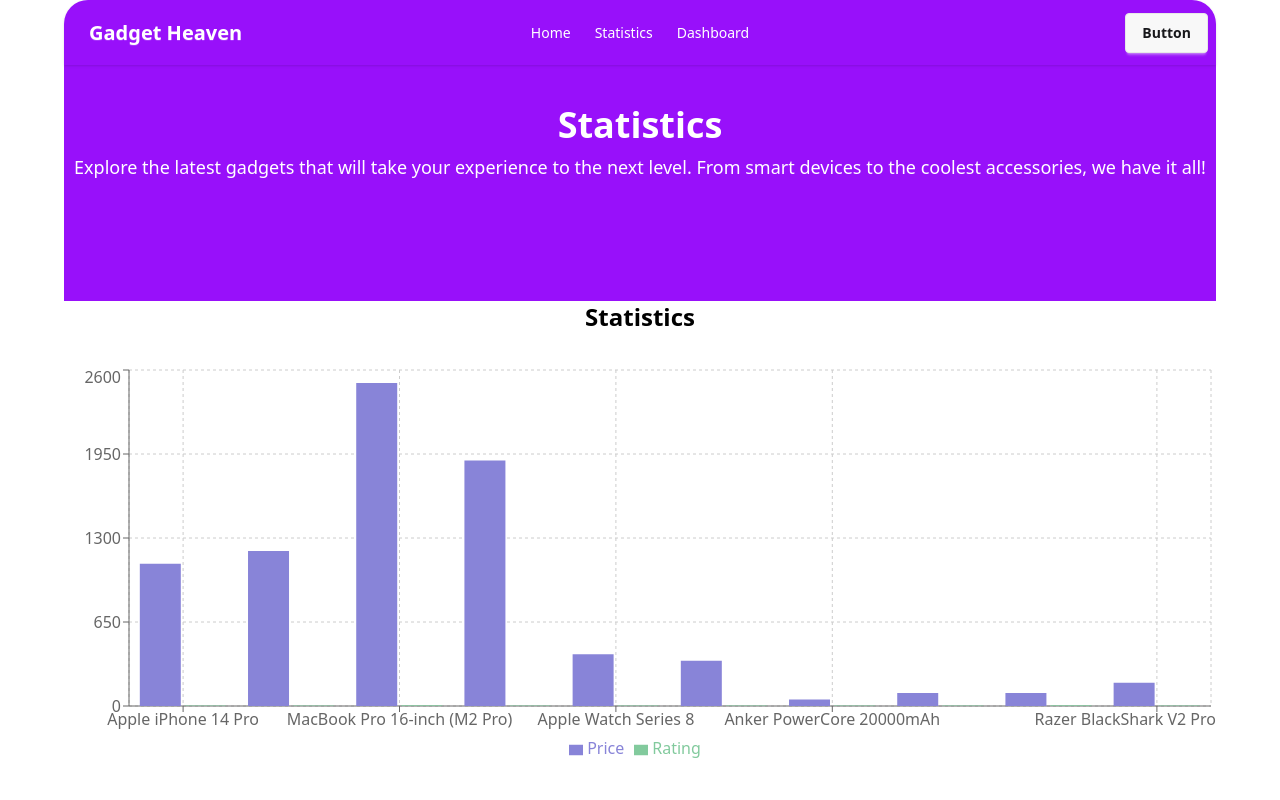
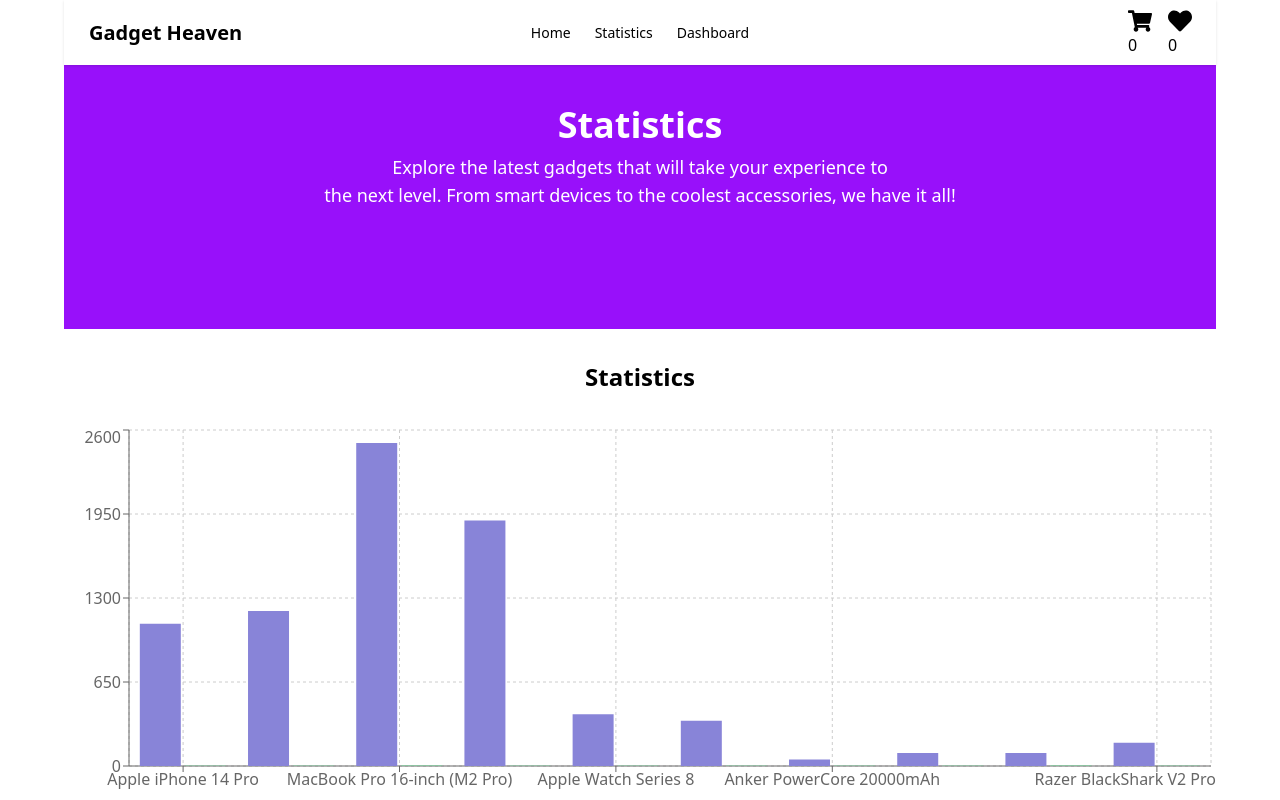
Before and after one commit to feeza-T/Gadget-Heaven, a React (Vite) app: page /statistics in a window 1280 px wide. Shown: the top 800 px of the page. Built offline with nearby package versions, Linux system fonts and the light colour scheme.

Commit message:
Done the navbar parts Cart and Wishlist icon with their functionality

```diff
--- a/package.json
+++ b/package.json
@@ -13,6 +13,7 @@
     "@tailwindcss/vite": "^4.0.3",
     "localforage": "^1.10.0",
     "match-sorter": "^8.0.0",
+    "prop-types": "^15.8.1",
     "react": "^18.3.1",
     "react-dom": "^18.3.1",
     "react-icons": "^5.4.0",
--- a/src/components/addToCart/AddToCart.jsx
+++ /dev/null
@@ -1,24 +0,0 @@
-import { Tab, Tabs, TabList, TabPanel } from 'react-tabs';
-import 'react-tabs/style/react-tabs.css';
-
-const AddToCart = () => {
-    return (
-        <div>
-              <Tabs>
-    <TabList>
-      <Tab>Title 1</Tab>
-      <Tab>Title 2</Tab>
-    </TabList>
-
-    <TabPanel>
-      <h2>Any content 1</h2>
-    </TabPanel>
-    <TabPanel>
-      <h2>Any content 2</h2>
-    </TabPanel>
-  </Tabs>
-        </div>
-    );
-};
-
-export default AddToCart;
--- a/src/components/dashBoard/Dashboard.jsx
+++ b/src/components/dashBoard/Dashboard.jsx
@@ -43,7 +43,7 @@
     if (addedItem) {
       const updatedCart = [...addList, addedItem];
       setAddList(updatedCart);
-      setTotalPrice(updatedCart.reduce((acc, item) => acc + item.price, 0)); // Update total price
+      setTotalPrice(updatedCart.reduce((acc, item) => acc + item.price, 0));
     }
   };
 
@@ -57,9 +57,6 @@
           From smart devices to the coolest accessories, we have it all!
         </p>
       </div>
-
-      {/* Middle Section with Cart/Wishlist Info */}
-
 
       {/* Tabs Section */}
       <Tabs selectedIndex={activeTab} onSelect={(index) => setActiveTab(index)}>
--- a/src/components/navbar/Navbar.jsx
+++ b/src/components/navbar/Navbar.jsx
@@ -1,41 +1,92 @@
+import { FaHeart, FaShoppingCart } from "react-icons/fa";
 import { Link, useLocation } from "react-router-dom";
+import PropTypes from "prop-types"; // ✅ Import PropTypes
 
-const Navbar = () => {
+const Navbar = ({ cartList, wishList }) => {
   const location = useLocation();
 
-    const isGadgetDetailPage = location.pathname.startsWith("/gadgets/");
+  const isWhiteNavbar =
+    location.pathname.startsWith("/gadgets/") ||
+    location.pathname.startsWith("/dashboard") ||
+    location.pathname.startsWith("/statistics");
 
   return (
-        <div className={`navbar w-full shadow-sm ${isGadgetDetailPage ? "bg-white text-black" : "bg-purple-600 text-white rounded-t-3xl"}`}>
+    <div
+      className={`navbar w-full shadow-sm ${
+        isWhiteNavbar ? "bg-white text-black" : "bg-purple-600 text-white rounded-t-3xl"
+      }`}
+    >
       <div className="navbar-start">
         <div className="dropdown">
           <div tabIndex={0} role="button" className="btn btn-ghost lg:hidden">
-                        <svg xmlns="http://www.w3.org/2000/svg" className="h-5 w-5" fill="none" viewBox="0 0 24 24" stroke="currentColor">
+            <svg
+              xmlns="http://www.w3.org/2000/svg"
+              className="h-5 w-5"
+              fill="none"
+              viewBox="0 0 24 24"
+              stroke="currentColor"
+            >
               <path strokeLinecap="round" strokeLinejoin="round" strokeWidth="2" d="M4 6h16M4 12h8m-8 6h16" />
             </svg>
           </div>
-                    <ul tabIndex={0} className="menu menu-sm dropdown-content bg-base-100 rounded-box z-10 mt-3 w-52 p-2 shadow">
-                        <li><Link to="/">Home</Link></li>
-                        <li><Link to="/statistics">Statistics</Link></li>
-                        <li><Link to="/dashboard">Dashboard</Link></li>
+          <ul
+            tabIndex={0}
+            className="menu menu-sm dropdown-content bg-white text-black rounded-box z-10 mt-3 w-52 p-2 shadow"
+          >
+            <li>
+              <Link to="/">Home</Link>
+            </li>
+            <li>
+              <Link to="/statistics">Statistics</Link>
+            </li>
+            <li>
+              <Link to="/dashboard">Dashboard</Link>
+            </li>
           </ul>
         </div>
-                <Link to="/" className="btn btn-ghost text-xl">Gadget Heaven</Link>
+        <Link to="/" className="btn btn-ghost text-xl">
+          Gadget Heaven
+        </Link>
       </div>
 
       <div className="navbar-center hidden lg:flex">
         <ul className="menu menu-horizontal px-1">
-                    <li><Link to="/">Home</Link></li>
-                    <li><Link to="/statistics">Statistics</Link></li>
-                    <li><Link to="/dashboard">Dashboard</Link></li>
+          <li>
+            <Link to="/">Home</Link>
+          </li>
+          <li>
+            <Link to="/statistics">Statistics</Link>
+          </li>
+          <li>
+            <Link to="/dashboard">Dashboard</Link>
+          </li>
         </ul>
       </div>
 
-            <div className="navbar-end">
-                <button className="btn">Button</button>
+      <div className="navbar-end flex items-center">
+        <Link to="/dashboard" className="mr-4">
+          <FaShoppingCart className="text-2xl" />
+          {cartList.length}
+        </Link>
+        <Link to="/dashboard" className="mr-4">
+          <FaHeart className="text-2xl" />
+          {wishList.length}
+        </Link>
       </div>
     </div>
   );
 };
 
+// ✅ Add Prop Types Validation
+Navbar.propTypes = {
+  cartList: PropTypes.array,
+  wishList: PropTypes.array,
+};
+
+// ✅ Default Props
+Navbar.defaultProps = {
+  cartList: [],
+  wishList: [],
+};
+
 export default Navbar;
--- a/src/components/root/Root.jsx
+++ b/src/components/root/Root.jsx
@@ -1,17 +1,31 @@
 import { Outlet, useLocation } from "react-router-dom";
 import Footer from "../footer/Footer";
 import Navbar from "../navbar/Navbar";
+import { useState, useEffect } from "react";
+import { getStoredCartList, getStoredWishList } from "../utility/addToCart";
 
 const Root = () => {
   const location = useLocation();
+
+  const [cartList, setCartList] = useState([]);
+  const [wishList, setWishList] = useState([]);
+
+  useEffect(() => {
+    const storedCartList = getStoredCartList() || [];
+    const storedWishList = getStoredWishList() || [];
+
+    setCartList(storedCartList);
+    setWishList(storedWishList);
+  }, []);
 
   const isGadgetDetailPage = location.pathname.startsWith("/gadgets/");
 
   return (
     <div>
       <div className={`${isGadgetDetailPage ? "w-full" : "max-w-6xl mx-auto "}`}>
-                <Navbar />
+        <Navbar cartList={cartList} wishList={wishList} />
       </div>
+
       {/* Banner Section: Only on Gadget Detail Page */}
       {isGadgetDetailPage && (
         <div className="bg-purple-600 text-white text-center py-10 pb-50 relative">
@@ -23,7 +37,6 @@
         </div>
       )}
 
-
       {/* Keep Outlet and Footer Centered */}
       <div className="max-w-6xl mx-auto bg-white">
         <Outlet />
--- a/src/components/statistics/Statistics.jsx
+++ b/src/components/statistics/Statistics.jsx
@@ -26,11 +26,11 @@
         <div className="bg-purple-600 text-white text-center py-10 pb-30">
         <h1 className="text-4xl font-bold">Statistics</h1>
         <p className="mt-2 text-lg">
-        Explore the latest gadgets that will take your experience to the next level. From smart devices to the coolest accessories, we have it all!
+        Explore the latest gadgets that will take your experience to <br></br>the next level. From smart devices to the coolest accessories, we have it all!
         </p>
       </div>
 
-      <h1 className="text-center text-black text-2xl font-semibold mb-8">Statistics</h1>
+      <h1 className="text-center text-black text-2xl font-semibold m-8">Statistics</h1>
 
       {/* Bar Chart for Product Price */}
       <ResponsiveContainer width="100%" height={400}>
--- a/src/components/utility/addToCart.js
+++ b/src/components/utility/addToCart.js
@@ -1,3 +1,6 @@
+// Utility functions for managing cart and wishlist in localStorage
+
+// ✅ Get Cart List from localStorage
 const getStoredCartList = () => {
     const storedListStr = localStorage.getItem("add-list");
     if (storedListStr) {
@@ -13,7 +16,7 @@
     return []; // Always return an array
 };
 
-
+// ✅ Add to Cart List
 const addToStoredCartList = (id) => {
     if (!id || typeof id !== "string" || id.trim() === "") {
         console.error("Invalid product ID:", id);
@@ -30,40 +33,59 @@
     }
 };
 
-
+// ✅ Remove from Cart List
 const removeFromStoredCartList = (id) => {
     let storedList = getStoredCartList();
     storedList = storedList.filter(item => item !== id); // Remove the item
     localStorage.setItem('add-list', JSON.stringify(storedList));
 };
 
-const getStoredWishList = ()=>{
+// ✅ Get Wishlist from localStorage
+const getStoredWishList = () => {
     const storedWishListStr = localStorage.getItem('wish-list');
-    if(storedWishListStr) {
-        const storedWishList = JSON.parse(storedWishListStr);
-        return storedWishList;
+    if (storedWishListStr) {
+        try {
+            let storedWishList = JSON.parse(storedWishListStr);
+            if (Array.isArray(storedWishList)) {
+                // ✅ Filter out null, undefined, empty strings, and non-string values
+                storedWishList = storedWishList.filter(id => id && typeof id === 'string' && id.trim() !== '');
+                return storedWishList;
+            }
+        } catch (error) {
+            console.error("Error parsing wishlist from localStorage:", error);
+        }
     }
-    else{
-        return [];
+    return []; // Always return an empty array if invalid
+};
+
+
+// ✅ Add to Wishlist
+const addToStoredWishList = (id) => {
+    if (!id || typeof id !== "string" || id.trim() === "") {
+        console.error("Invalid product ID:", id);
+        return;
     }
 
-}
+    let storedWishList = getStoredWishList();
 
-const addToStoredWishList = (id) =>{
-    const storedWishList = getStoredWishList();
-    if(storedWishList.includes(id)) {
-        console.log(id , ' already added to wish list.')
+    if (!storedWishList.includes(id)) {
+        storedWishList.push(id);
+
+        // ✅ Remove any `null` values before saving
+        storedWishList = storedWishList.filter(item => item && typeof item === "string");
+
+        localStorage.setItem('wish-list', JSON.stringify(storedWishList));
+        console.log("Updated wishlist in localStorage:", storedWishList);
+    } else {
+        console.log(id, " already added to wish list.");
     }
-    else{
-   storedWishList.push(id);
-    const storedWishListStr = JSON.stringify(storedWishList);
-    localStorage.setItem('wish-list',storedWishListStr);
-    }
+};
 
-}
+
+// ✅ Remove from Wishlist
 const removeFromStoredWishList = (id) => {
     let storedWishList = getStoredWishList();
-    storedWishList = storedWishList.filter(item => item !== id); // Remove the item
+    storedWishList = storedWishList.filter(item => item !== id);
     localStorage.setItem('wish-list', JSON.stringify(storedWishList));
 };
 
@@ -73,5 +95,5 @@
     getStoredCartList,
     getStoredWishList,
     removeFromStoredCartList,
-    removeFromStoredWishList  // Export the new function
+    removeFromStoredWishList
 };
--- a/src/main.jsx
+++ b/src/main.jsx
@@ -12,7 +12,7 @@
 import Dashboard from './components/dashBoard/Dashboard';
 import Statistics from './components/statistics/Statistics';
 import GadgetDetail from './components/gadgetDetails/GadgetDetail';
-import AddToCart from './components/addToCart/AddToCart';
+
 
 
 const router = createBrowserRouter([
@@ -30,11 +30,7 @@
         element:<GadgetDetail></GadgetDetail>,
         loader:()=> fetch('/gadgetsData.json')
       },
-      {
-        path:"addtocart",
-        element: <AddToCart></AddToCart>
 
-      },
       {
         path:"dashboard",
         element:<Dashboard></Dashboard>,
```
Also changed, not shown: 1 other file (tests, documents, lock files or other folders). Lines whose indentation alone changed are shown as unchanged.
